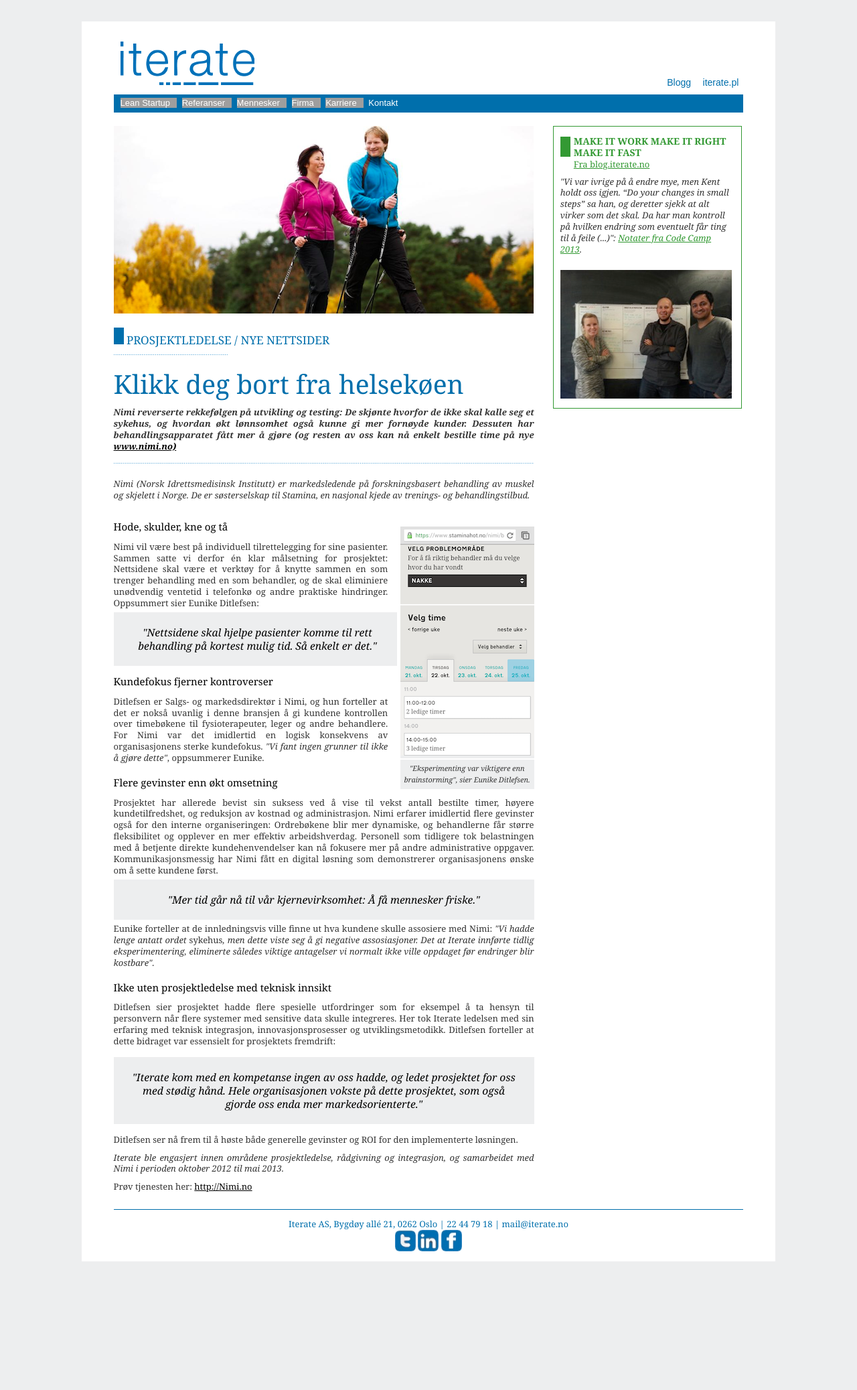
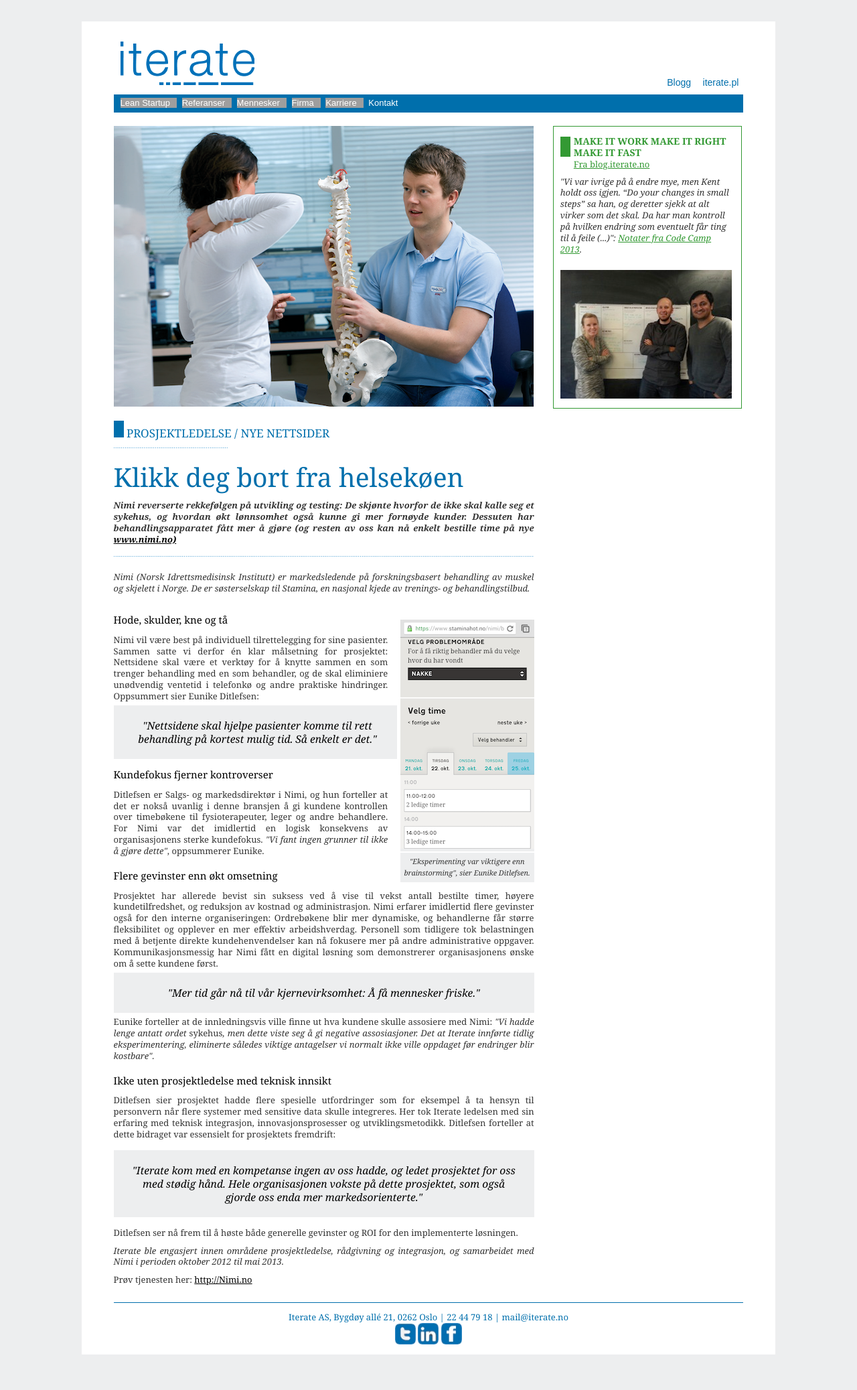
Before and after one commit to therese1g1/iterate.github.com, a Jekyll site: the page built from referanser/nimi/fag/index.html, in a window 1280 px wide. Shown: the whole page at 67% size. Built offline with Jekyll 4.4.1, drawn with Linux system fonts in a browser that asks for light colours; before the commit the page ends 1936 px from its top, so only the background shows below that; grey boxes are pictures that could not be loaded.

Commit message:
New illustration picture

```diff
--- a/referanser/nimi/fag/index.html
+++ b/referanser/nimi/fag/index.html
@@ -20,7 +20,7 @@ Kunde og pasient (ikke  )
 -->
 
 <header>
-  <img src="/static/images/Nimi-staver-627x280.png" alt="">
+  <img src="/static/images/nimi-ryggrad-627x419.png" alt="">
 
   <h2>
     <div class="marker"></div>
```
Also changed, not shown: static/images/nimi-ryggrad-627x419.png (added), static/images/nimi-staver-627x280.png (deleted).
